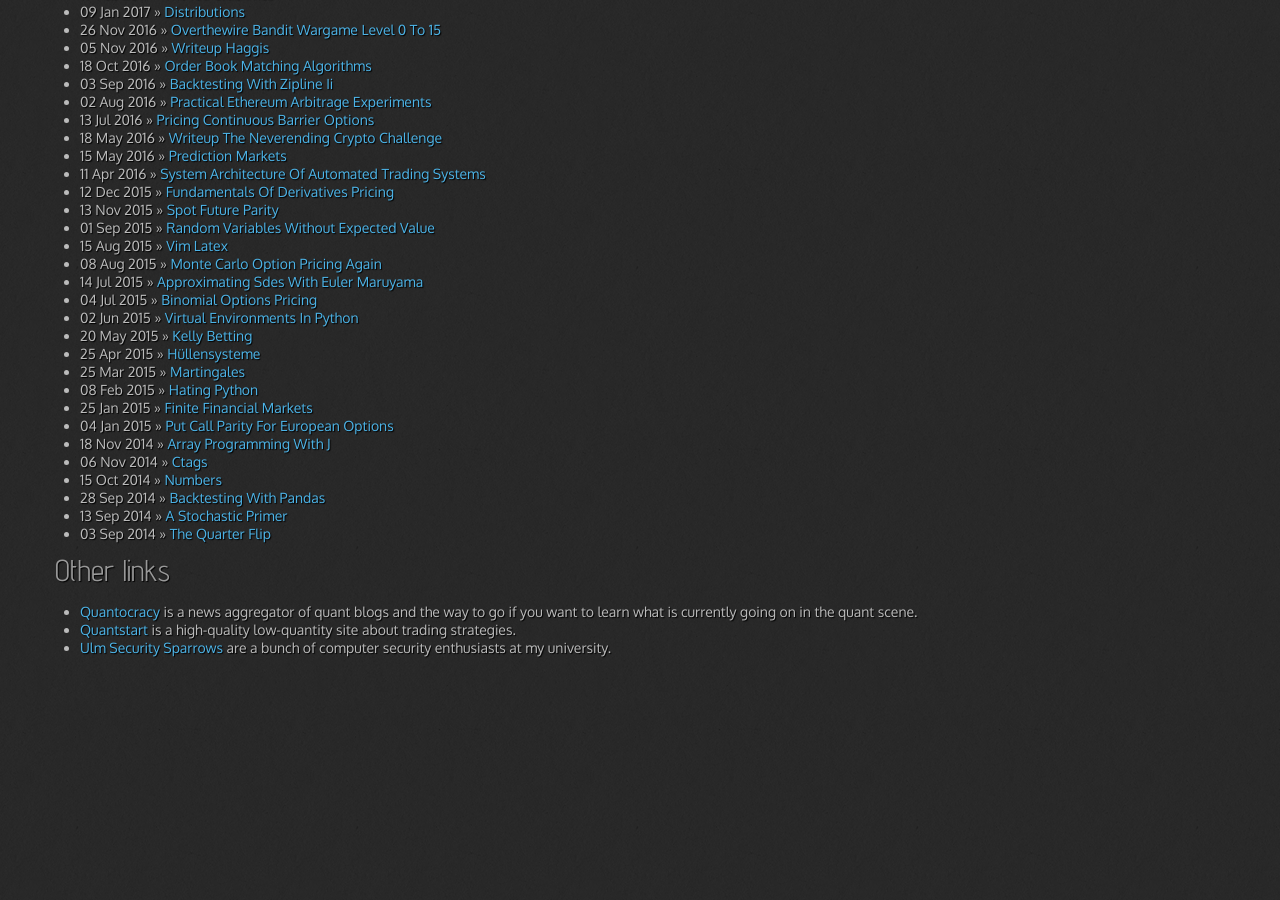
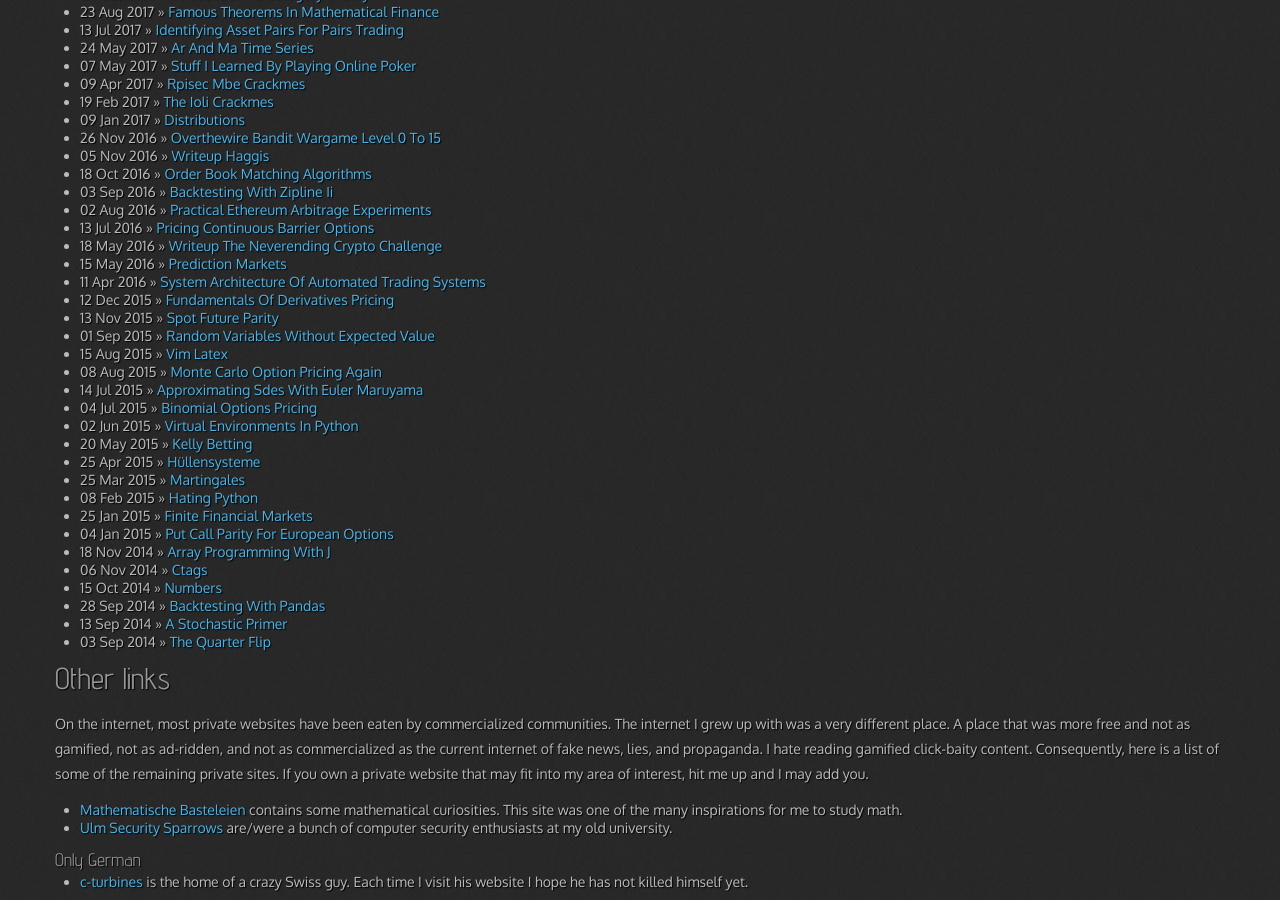
Before and after one commit to hkopp/hkopp.github.io, a Jekyll site: the page built from index.md, in a window 1280 px wide and 900 px high, scrolled down 755 px. Built offline with Jekyll 4.4.1, drawn with Linux system fonts in a browser that asks for light colours; nearby versions of some CDN libraries; before the commit the page ends 1421 px from its top, so only the background shows below that; some of the changed text lies outside the part shown.

Commit message:
removed commercialized crapsites, more personal stuff

```diff
--- a/_config.yml
+++ b/_config.yml
@@ -15,7 +15,7 @@
   name : Hkopp #Name Lastname
   email : blah@email.test
   github : hkopp
-  #twitter : username
+  # twitter : username
   #feedburner : feedname
 
 # The production_url is only used when full-domain names are needed
--- a/index.md
+++ b/index.md
@@ -7,12 +7,19 @@
 ## Intro
 
 Hi all,
-Welcome to my blog where I write mainly about math, finance, programming,
-and other stuff i find interesting.
+Welcome to my blog where I write mainly about math, programming,
+finance, and other stuff i find interesting.
 Feel free to look around.
 
+### Social sites
+- [Twitter](https://twitter.com/bananabunny6) for various ponderings.
+- [Soundcloud](https://soundcloud.com/uftah/) if you are interested in my music.
+- [Bandcamp](https://uftah.bandcamp.com/) the same music on another platform.
+- [Instagram](https://www.instagram.com/uftah.music/) again mainly for music.
+
+
 ## Posts
-Here is a list of posts.
+My blog posts are as follows.
 
 <ul class="posts">
   {% for post in site.posts %}
@@ -22,11 +29,24 @@
 
 ## Other links
 
-- <a href="http://quantocracy.com">Quantocracy</a> is a news
-  aggregator of quant blogs and the way to go if you want to learn
-  what is currently going on in the quant scene.
-- <a href="https://www.quantstart.com">Quantstart</a> is a
-  high-quality low-quantity site about trading strategies.
-- <a href="https://uss.informatik.uni-ulm.de/">Ulm Security
-  Sparrows</a> are a bunch of computer security enthusiasts at my
-  university.
+On the internet, most private websites have been eaten by commercialized
+communities. The internet I grew up with was a very different place. A
+place that was more free and not as gamified, not as ad-ridden, and
+not as commercialized as the current internet of fake news, lies, and
+propaganda. I hate reading gamified click-baity content.
+Consequently, here is a list of some of the remaining private sites.
+If you own a private website that may fit into my area of interest, hit
+me up and I may add you.
+
+- [Mathematische Basteleien](http://mathematische-basteleien.de/)
+  contains some mathematical curiosities. This site was one of the
+  many inspirations for me to study math.
+- [Ulm Security Sparrows](https://uss.informatik.uni-ulm.de/)
+  are/were a bunch of computer security enthusiasts at my
+  old university.
+
+### Only German
+
+- [c-turbines](http://www.c-turbines.ch) is the home of a crazy Swiss
+  guy. Each time I visit his website I hope he has not killed himself
+  yet.
```
Also changed, not shown: about.md (+1 -1 lines).
